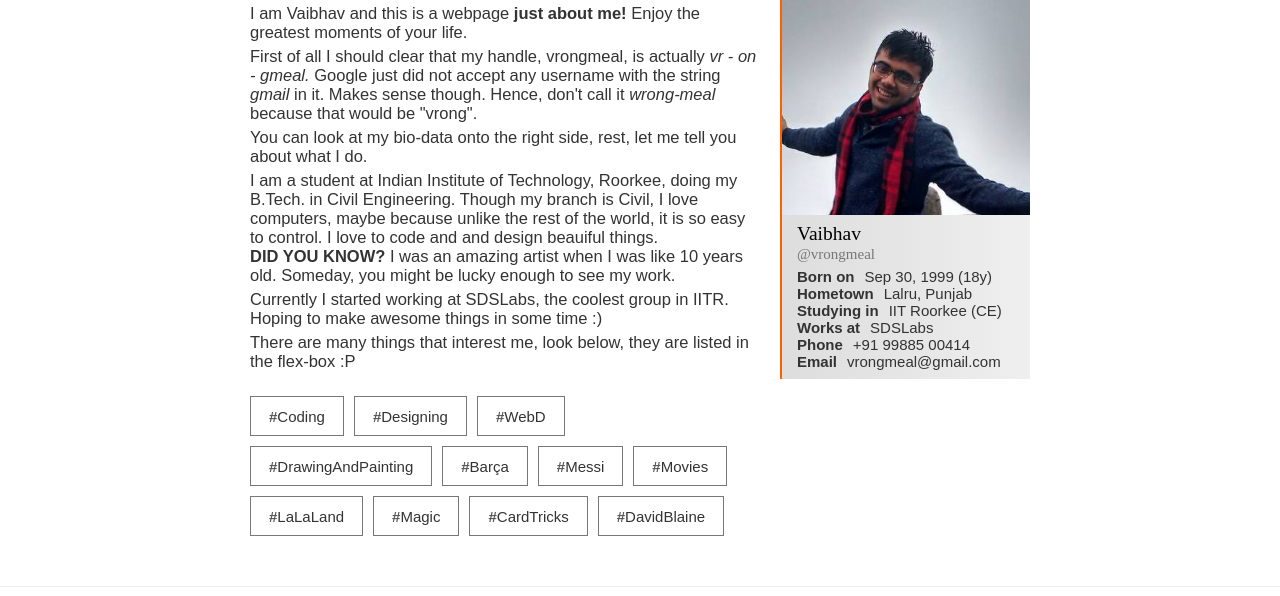
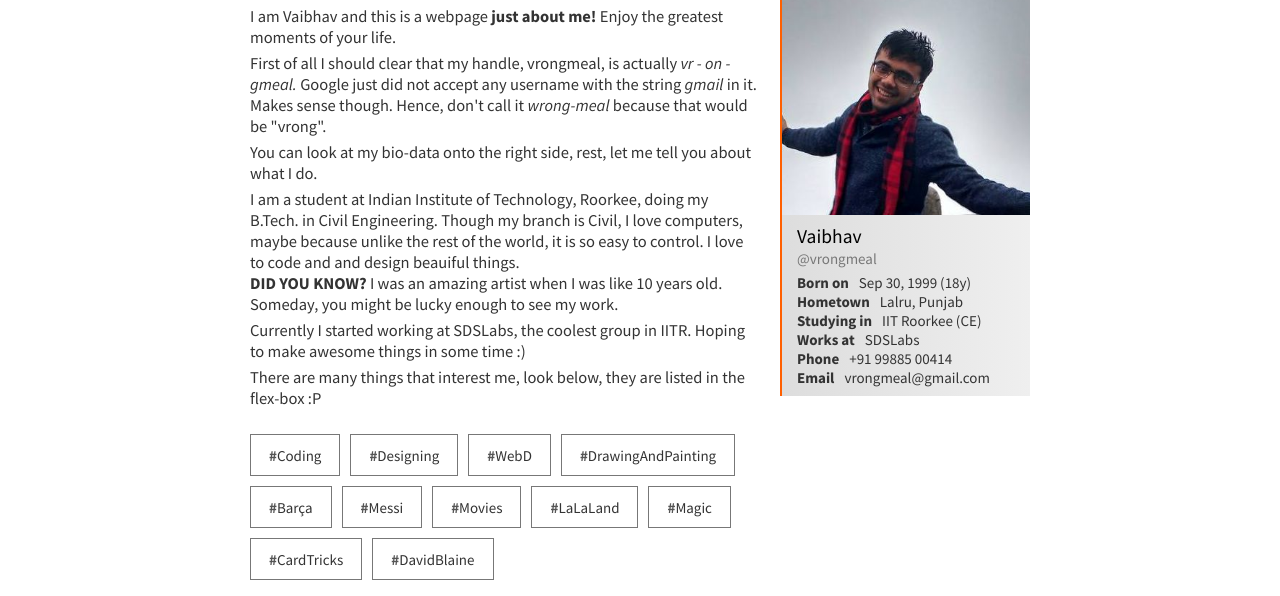
Before and after one commit to vrongmeal/about-me, a plain HTML site: page index.html in a window 1280 px wide. Shown: the part 279-875 px from the top of the page. Drawn offline with Linux system fonts and the light colour scheme.

Commit message:
added fonts to css

```diff
--- a/css/main.css
+++ b/css/main.css
@@ -1,3 +1,6 @@
+/* fonts */
+@import url(https://fonts.googleapis.com/css?family=Source+Sans+Pro:300,400,400i,700);
+
 * {
     margin: 0;
     padding: 0;
```
